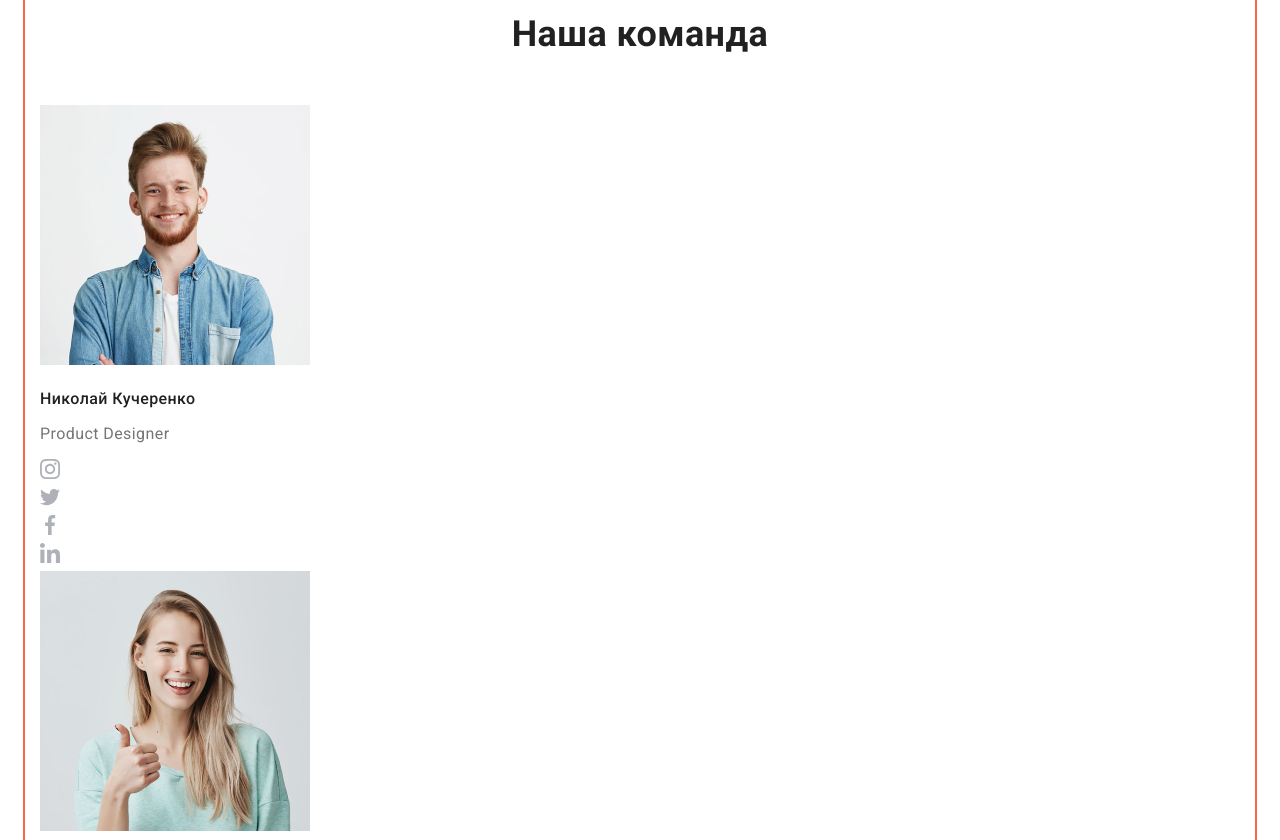
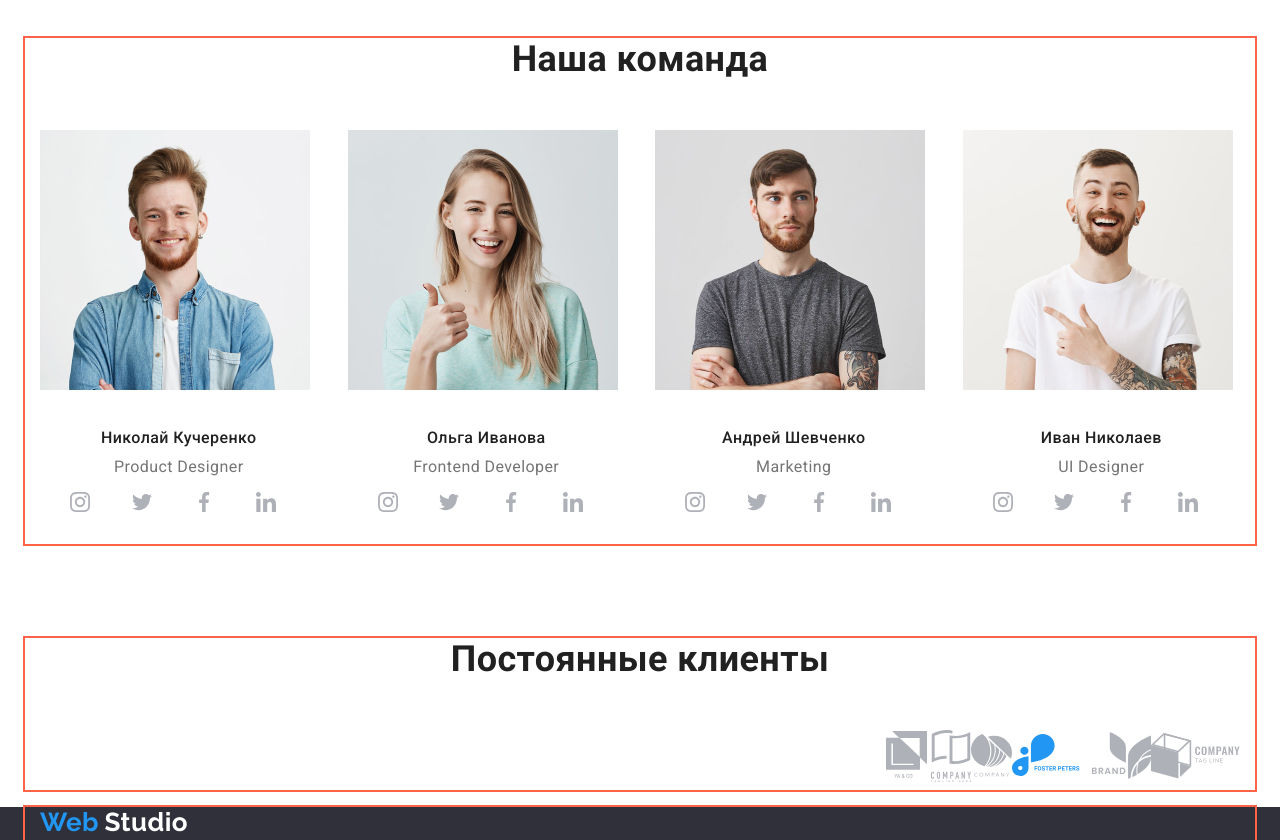
Before and after one commit to Lookout84/goit-markup-hw-03, a plain HTML site: page index.html in a window 1280 px wide. Shown: the part 1620-2460 px from the top of the page. Drawn offline with Linux system fonts and the light colour scheme.

Commit message:
update index, styles

```diff
--- a/css/styles.css
+++ b/css/styles.css
@@ -28,6 +28,10 @@ body  {
   display: flex;
   justify-content: flex-end;
   align-items: center;
+}
+
+.section {
+  padding-top: 94px;
 }
 
 .page-header {
@@ -141,7 +145,6 @@ body  {
   line-height: 1.167;
   margin: 0 0 50px;
   text-align: center;
-  padding-top: 94px;
 }
 
 .features-title {
@@ -149,18 +152,32 @@ body  {
   line-height: 1.143;
   text-transform: uppercase;
   margin: 0;
-  margin-bottom: 10px;
+  padding: 10px 0;
   width: 270px;
 }
 
-.features-link:not(:last-child) {
-  margin-right: 10px;
+.features-link {
+  display: flex;
+  align-items: center;
+  margin-left: auto;
 }
 
+.features-item {
+  width: calc((100% - 30px * 3) / 4);
+  margin-right: 30px;
+}
+
+.features-item:nth-child(4n) {
+  margin-right: 0;
+}
+
+/*.features-link:not(:last-child) {
+  margin-right: 10px;
+}*/
+
 .features-img {
-  margin-bottom: 55px;
-  padding-top: 94px;
-  margin-left: 100px;
+  margin-bottom: 20px;
+  padding: 25px 100px;
 }
 
 .features-description {
@@ -178,21 +195,60 @@ body  {
   display: inline-block;
 }
 
-.work-box {
-  width: calc((100%) / 3);
+.work-link .flexbox {
+  display: flex;
+  justify-content: space-between;
+}
+
+.work-item {
+  width: calc((100% - 30px * 2) / 3);
+  margin-right: 30px;
+}
+
+.work-item:nth-child(3n) {
+  margin-right: 0;
+}
+
+.team-item {
+  width: calc((100% - 30px * 3) / 4);
+  margin-right: 30px;
+}
+
+.team-item:nth-child(4n) {
+  margin-right: 0;
 }
 
 .team-title {
   font-weight: 500;
   font-size: 16px;
   line-height: 1.1875;
+  padding: 30px 0 10px;
+  margin: 0;
+  text-align: center;
 }
 
 .profession {
   font-weight: 400;
   font-size: 16px;
   line-height: 1.1875;
-  color: var(--grey-text-color) ;
+  color: var(--grey-text-color);
+  margin: 0;
+  padding: 0 0 16px;
+  text-align: center;
+}
+
+.social-link .flexbox {
+  display: flex;
+  justify-content: space-between;
+}
+
+.social-item {
+  width: calc((100% - 10px * 3) / 4);
+  margin-bottom: 24px;
+}
+
+.social-item:nth-child(4n) {
+  margin-right: 0;
 }
 
 .address {
--- a/index.html
+++ b/index.html
@@ -35,8 +35,8 @@
     </header>
 
     <main>
-        <section class="hero">
-        <div class="container">
+        <section class="section hero">
+        <div class="container ">
             <h1 class="page-title">Эффективные решения для вашего бизнеса</h1>
             <div>
                 <button class="btn">Заказать услугу</button>
@@ -47,23 +47,23 @@
         <section class="section">
             <div class="container">
             <h2 hidden class="section-title">Особенности</h2>
-            <ul class="list flexbox">
-                <li class="features-link">
+            <ul class="list features-link flexbox">
+                <li class="features-item">
                     <img src="./images/antenna.svg" alt="Антенна" class="features-img">
                     <h3 class="features-title">Внимание к деталям</h3>
                     <p class="features-description">Идейные соображения, а также начало повседневной работы по формированию позиции.</p>
                 </li>
-                <li class="features-link">
+                <li class="features-item">
                     <img src="./images/clock.svg" alt="Часы" class="features-img">
                     <h3 class="features-title">Пунктуальность</h3>
                     <p class="features-description">Задача организации, в особенности же рамки и место обучения кадров влечет за собой.</p>
                 </li>
-                <li class="features-link">
+                <li class="features-item">
                     <img src="./images/diagram.svg" alt="Диаграма" class="features-img">
                     <h3 class="features-title">Планирование</h3>
                     <p class="features-description">Равным образом консультация с широким активом в значительной степени обуславливает.</p>
                 </li>
-                <li class="features-link">
+                <li class="features-item">
                     <img src="./images/astronaut.svg" alt="Астронавт" class="features-img">
                     <h3 class="features-title">Современные технологии</h3>
                     <p class="features-description">Значимость этих проблем настолько очевидна, что реализация плановых заданий.</p>
@@ -75,16 +75,16 @@
         <section class="section">
             <div class="container">
             <h2 class="section-title">Чем мы занимаемся</h2>
-            <ul class="list flexbox">
-                <li class="work-box">
+            <ul class="list work-link flexbox">
+                <li class="work-item">
                     <img src="./images/dekstop.jpg" width="370" height="294" alt="Десктоп" class="work-img">
                     <p class="work-title">Десктопные приложения</p>
                 </li>
-                <li class="work-box">
+                <li class="work-item">
                     <img src="./images/mobile.jpg" width="370" height="294" alt="Телефон" class="work-img">
                     <p class="work-title">Мобильные приложения</p>
                 </li>
-                <li class="work-box">
+                <li class="work-item">
                     <img src="./images/design.jpg" width="370" height="294" alt="Дизайн" class="work-img">
                     <p class="work-title">Дизайнерские решения</p>
                 </li>
@@ -95,109 +95,109 @@
         <section class="section">
             <div class="container">
             <h2 class="section-title">Наша команда</h2>
-            <ul class="list">
-                <li>
+            <ul class="list team-link flexbox">
+                <li class="team-item">
                     <img src="./images/mykola.jpg" alt="Николай Кучеренко">
                     <h3 class="team-title">Николай Кучеренко</h3>
                     <p class="profession">Product Designer</p>
-                    <ul class="list">
-                        <li>
+                    <ul class="list social-link flexbox">
+                        <li class="social-item">
                             <a href="https://instagram.com" aria-label="Instagram" target="_blank" rel="noopener noreferrer">
                                 <img src="./images/instagram.svg" alt="Instagram">
                             </a>
                         </li>
-                        <li>
+                        <li class="social-item">
                             <a href="https://twitter.com" aria-label="Twitter" target="_blank" rel="noopener noreferrer">
                                 <img src="./images/twitter.svg" alt="Twitter">
                             </a>
                         </li>
-                        <li>
+                        <li class="social-item">
                             <a href="https://facebook.com" aria-label="Facebook" target="_blank" rel="noopener noreferrer">
                                 <img src="./images/facebook.svg" alt="Facebook">
                             </a>
                         </li>
-                        <li>
+                        <li class="social-item">
                             <a href="https://linkedin.com" aria-label="Linkedin" target="_blank" rel="noopener noreferrer">
                                 <img src="./images/linkedin.svg" alt="Linkedin">
                             </a>
                         </li>
                     </ul>
                 </li>
-                <li>
+                <li class="team-item">
                     <img src="./images/olga.jpg" alt="Ольга Иванова">
                     <h3 class="team-title">Ольга Иванова</h3>
                     <p class="profession">Frontend Developer</p>
-                    <ul class="list">
-                        <li>
+                    <ul class="list social-link flexbox">
+                        <li class="social-item">
                             <a href="https://instagram.com" aria-label="Instagram" target="_blank" rel="noopener noreferrer">
                                 <img src="./images/instagram.svg" alt="Instagram">
                             </a>
                         </li>
-                        <li>
+                        <li class="social-item">
                             <a href="https://twitter.com" aria-label="Twitter" target="_blank" rel="noopener noreferrer">
                                 <img src="./images/twitter.svg" alt="Twitter">
                             </a>
                         </li>
-                        <li>
+                        <li class="social-item">
                             <a href="https://facebook.com" aria-label="Facebook" target="_blank" rel="noopener noreferrer">
                                 <img src="./images/facebook.svg" alt="Facebook">
                             </a>
                         </li>
-                        <li>
+                        <li class="social-item">
                             <a href="https://linkedin.com" aria-label="Linkedin" target="_blank" rel="noopener noreferrer">
                                 <img src="./images/linkedin.svg" alt="Linkedin">
                             </a>
                         </li>
                     </ul>
                 </li>
-                <li>
+                <li class="team-item">
                     <img src="./images/andriy.jpg" alt="Андрей Шевченко">
                     <h3 class="team-title">Андрей Шевченко</h3>
                     <p class="profession">Marketing</p>
-                    <ul class="list">
-                        <li>
+                    <ul class="list social-link flexbox">
+                        <li class="social-item">
                             <a href="https://instagram.com" aria-label="Instagram" target="_blank" rel="noopener noreferrer">
                                 <img src="./images/instagram.svg" alt="Instagram">
                             </a>
                         </li>
-                        <li>
+                        <li class="social-item">
                             <a href="https://twitter.com" aria-label="Twitter" target="_blank" rel="noopener noreferrer">
                                 <img src="./images/twitter.svg" alt="Twitter">
                             </a>
                         </li>
-                        <li>
+                        <li class="social-item">
                             <a href="https://facebook.com" aria-label="Facebook" target="_blank" rel="noopener noreferrer">
                                 <img src="./images/facebook.svg" alt="Facebook">
                             </a>
                         </li>
-                        <li>
+                        <li class="social-item">
                             <a href="https://linkedin.com" aria-label="Linkedin" target="_blank" rel="noopener noreferrer">
                                 <img src="./images/linkedin.svg" alt="Linkedin">
                             </a>
                         </li>
                     </ul>
                 </li>
-                <li>
+                <li class="team-item">
                     <img src="./images/ivan.jpg" alt="Иван Николаев">
                     <h3 class="team-title">Иван Николаев</h3>
                     <p class="profession">UI Designer</p>
-                    <ul class="list">
-                        <li>
+                    <ul class="list social-link flexbox">
+                        <li class="social-item">
                             <a href="https://instagram.com" aria-label="Instagram" target="_blank" rel="noopener noreferrer">
                                 <img src="./images/instagram.svg" alt="Instagram">
                             </a>
                         </li>
-                        <li>
+                        <li class="social-item">
                             <a href="https://twitter.com" aria-label="Twitter" target="_blank" rel="noopener noreferrer">
                                 <img src="./images/twitter.svg" alt="Twitter">
                             </a>
                         </li>
-                        <li>
+                        <li class="social-item">
                             <a href="https://facebook.com" aria-label="Facebook" target="_blank" rel="noopener noreferrer">
                                 <img src="./images/facebook.svg" alt="Facebook">
                             </a>
                         </li>
-                        <li>
+                        <li class="social-item">
                             <a href="https://linkedin.com" aria-label="Linkedin" target="_blank" rel="noopener noreferrer">
                                 <img src="./images/linkedin.svg" alt="Linkedin">
                             </a>
@@ -211,33 +211,33 @@
         <section class="section">
             <div class="container">
             <h2 class="section-title">Постоянные клиенты</h2>
-            <ul class="list">
-                <li>
+            <ul class="list clients-link flexbox">
+                <li class="clients-item">
                     <a href="#">
                         <img src="./images/logo1.svg" alt="Клиент №1">
                     </a>
                 </li>
-                <li>
+                <li class="clients-item">
                     <a href="#">
                         <img src="./images/logo2.svg" alt="Клиент №2">
                     </a>
                 </li>
-                <li>
+                <li class="clients-item">
                     <a href="#">
                         <img src="./images/logo3.svg" alt="Клиент №3">
                     </a>
                 </li>
-                <li>
+                <li class="clients-item">
                     <a href="#">
                         <img src="./images/logo4.svg" alt="Клиент №4">
                     </a>
                 </li>
-                <li>
+                <li class="clients-item">
                     <a href="#">
                         <img src="./images/logo5.svg" alt="Клиент №5">
                     </a>
                 </li>
-                <li>
+                <li class="clients-item">
                     <a href="#">
                         <img src="./images/logo6.svg" alt="Клиент №6">
                     </a>
```
